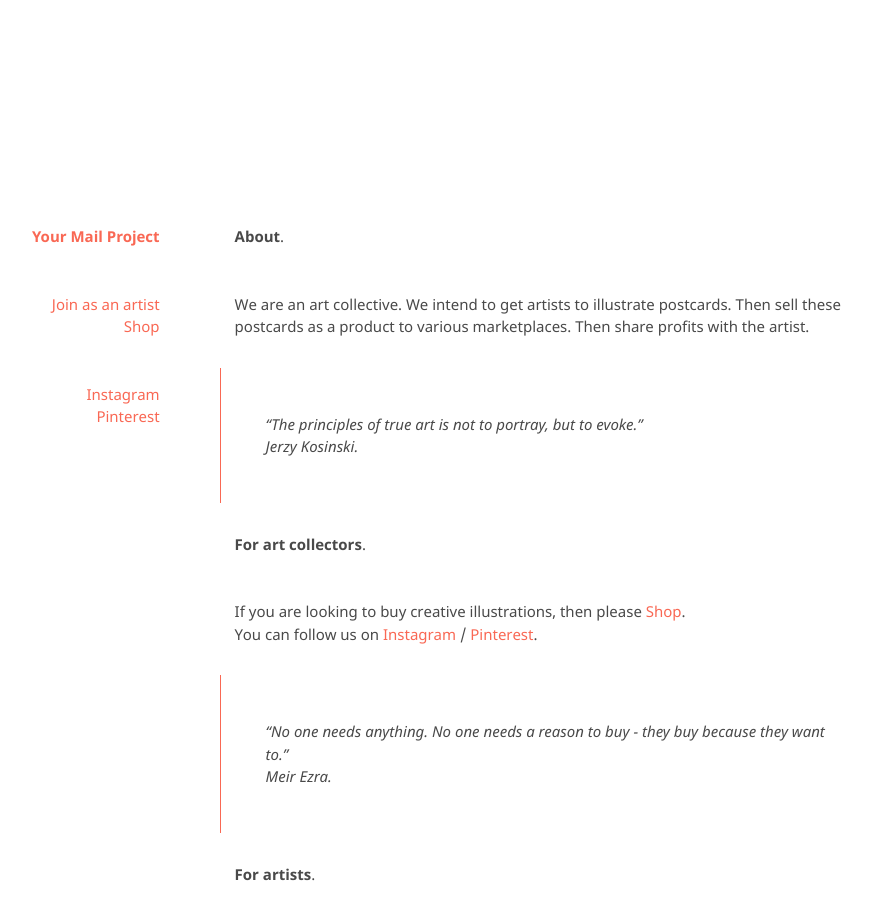
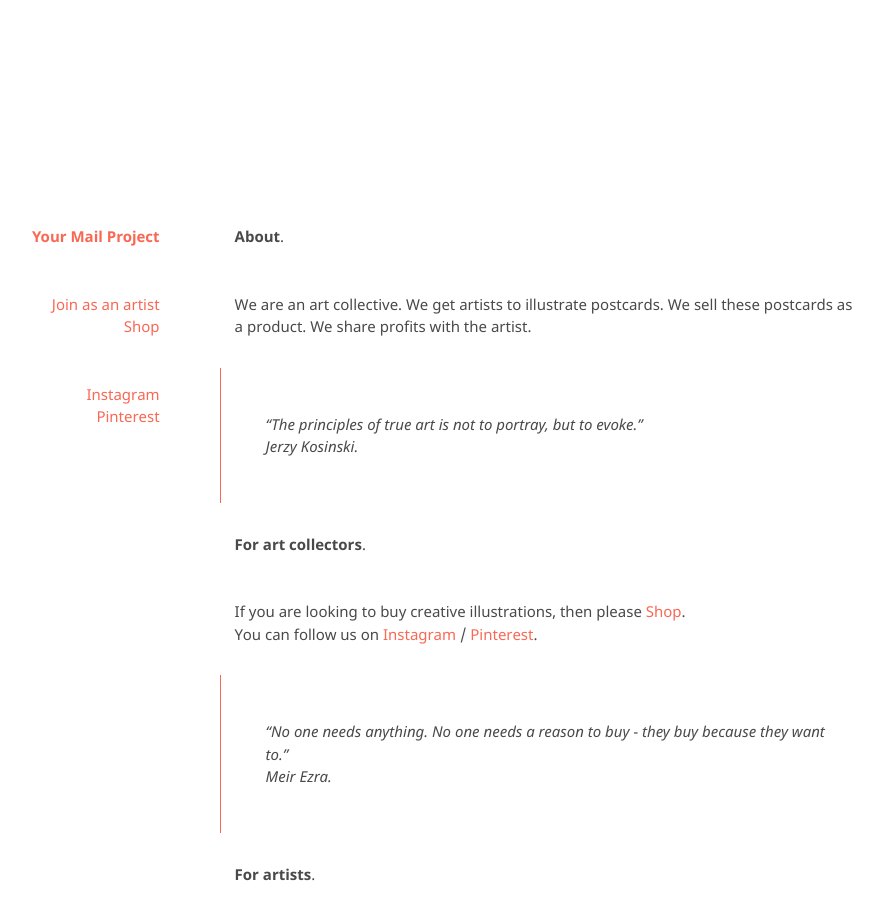
Before and after one commit to kvshvlin/yourmailproject, a Jekyll site: the page built from index.md, in a window 1280 px wide and 900 px high. Shown: the whole window, without its empty margins (193-1076 px from the left). Built offline with Jekyll 4.4.1, drawn with Linux system fonts in a browser that asks for light colours; our own code applies the rules of GitHub Pages for plain Markdown files.

Commit message:
Update index.md

```diff
--- a/index.md
+++ b/index.md
@@ -1,6 +1,6 @@
 **About**.
 
-We are an art collective. We intend to get artists to illustrate postcards. Then sell these postcards as a product to various marketplaces. Then share profits with the artist.
+We are an art collective. We get artists to illustrate postcards. We sell these postcards as a product. We share profits with the artist.
 
 > "The principles of true art is not to portray, but to evoke."
 > Jerzy Kosinski.
```
